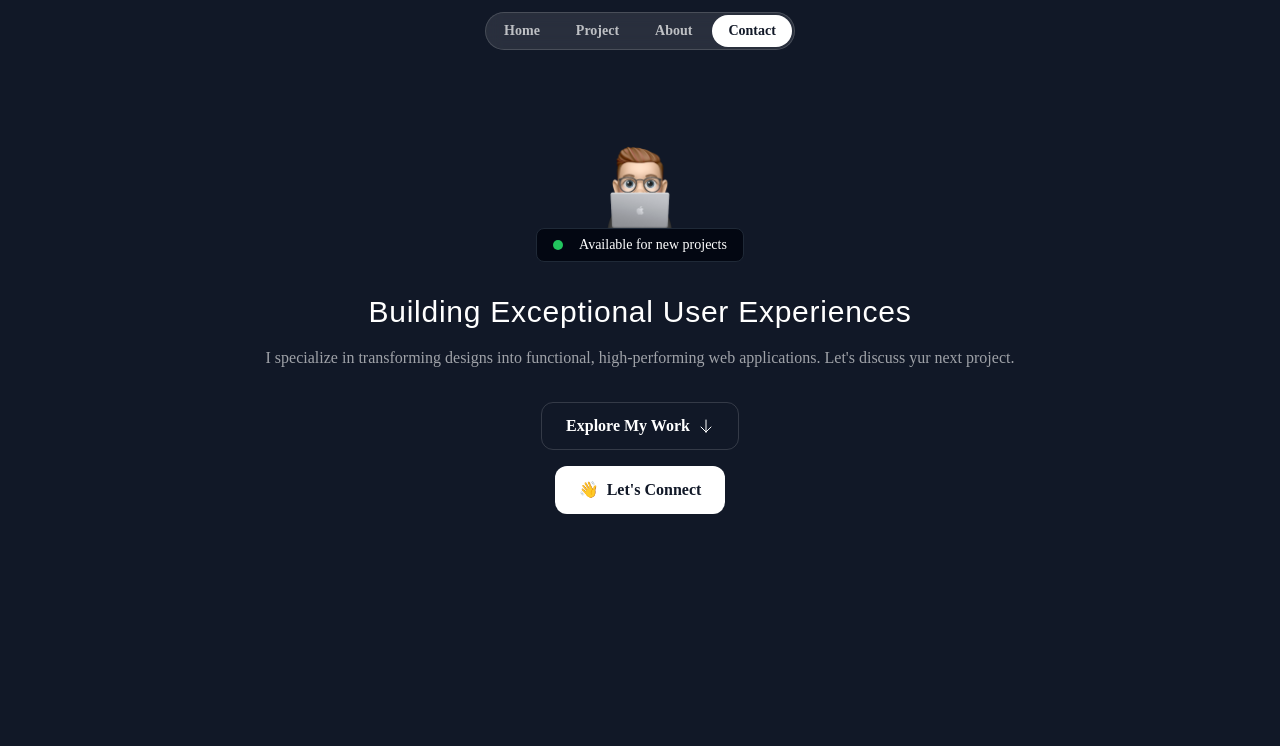
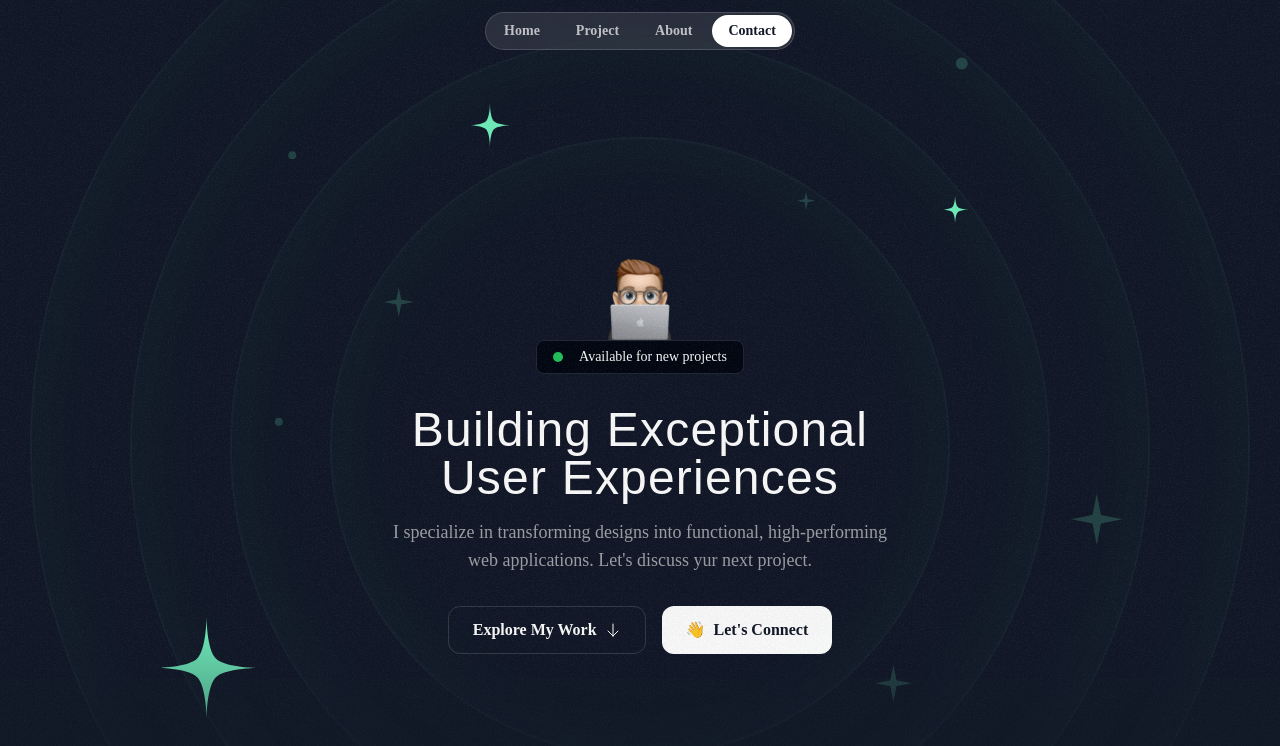
Before and after one commit to Estifanos58/Porfolio, a Next.js app: page / in a window 1280 px wide. Shown: the top 746 px of the page. Built offline with nearby package versions, Linux system fonts and the light colour scheme; a web font is replaced by a local one.

Commit message:
hero section compelete

```diff
--- a/src/app/globals.css
+++ b/src/app/globals.css
@@ -6,4 +6,7 @@
     .nav-item{
         @apply p-4 py-1.5 rounded-full text-white/70 text-sm font-semibold hover:bg-white/10 hover:text-white transition duration-300
     }
+    .hero-ring {
+        @apply absolute inset-0 border-2 top-1/2 left-1/2 -translate-x-1/2 -translate-y-1/2 rounded-full border-emerald-300/5 shadow-[0_0_80px_inset] shadow-emerald-300/5
+    }
 }
--- /dev/null
+++ b/src/components/HeroOrbit.tsx
@@ -0,0 +1,22 @@
+import { PropsWithChildren } from "react";
+
+function HeroOrbit({ children, size,  rotation}: PropsWithChildren<{ size: number, rotation:number }>) {
+  return (
+    <div className="absolute left-1/2 top-1/2 -translate-x-1/2 -translate-y-1/2">
+      <div
+        className="flex items-start justify-start"
+        style={{
+          height: `${size}px`,
+          width: `${size}px`,
+          transform: `rotate(${rotation}deg)`,
+        }}
+      >
+        <div className=" inline-flex" style={{
+            transform: `rotate(${rotation * -1}deg)`
+        }}>{children}</div>
+      </div>
+    </div>
+  );
+}
+
+export default HeroOrbit;
--- a/src/sections/Header.tsx
+++ b/src/sections/Header.tsx
@@ -1,6 +1,6 @@
 export const Header = () => {
   return (
-    <div className="flex justify-center items-center fixed top-3 w-full">
+    <div className="flex justify-center items-center fixed top-3 w-full z-10">
       <nav className="flex gap-1 p-0.5 border border-white/15 rounded-full bg-white/10 backdrop-blur">
         <a href="" className="nav-item">Home</a>
         <a href="" className="nav-item">Project</a>
--- a/src/sections/Hero.tsx
+++ b/src/sections/Hero.tsx
@@ -1,8 +1,51 @@
 import memojiImage from '../assets/images/memoji-computer.png';
 import ArrawDown from '../assets/icons/arrow-down.svg'
+import grainImage from '@/assets/images/grain.jpg'
+import StarIcon from '@/assets/icons/star.svg';
+import SparkelIcon from '@/assets/icons/sparkle.svg'
 import Image from 'next/image';
+import HeroOrbit from '@/components/HeroOrbit';
+
+
 export const HeroSection = () => {
-  return <div className='py-32'>
+  return <div className='py-32 md:py-48 lg:py-60 relative z-0 overflow-x-clip'>
+    <div className='absolute inset-0 [mask-image:linear-gradient(to_bottom,black_10%,black_70%,transparent)]'>
+    <div className='absolute inset-0 -z-30 opacity-5' style={{backgroundImage: `url(${grainImage.src})`}}></div>
+    <div className="size-[620px] hero-ring"></div>
+    <div className="size-[820px] hero-ring"></div>
+    <div className="size-[1020px] hero-ring"></div>
+    <div className="size-[1220px] hero-ring"></div>
+   <HeroOrbit size={800} rotation={-72}>
+    <StarIcon className="size-28 text-emerald-300"/>
+   </HeroOrbit>
+   <HeroOrbit size={550} rotation={20}>
+    <StarIcon className="size-12 text-emerald-300 "/>
+   </HeroOrbit>
+   <HeroOrbit size={590} rotation={98}>
+    <StarIcon className="size-8 text-emerald-300 "/>
+   </HeroOrbit>
+   <HeroOrbit size={430} rotation={-14}>
+    <SparkelIcon className="size-8 text-emerald-300/20 "/>
+   </HeroOrbit>
+   <HeroOrbit size={440} rotation={79}>
+    <SparkelIcon className="size-5 text-emerald-300/20 "/>
+   </HeroOrbit>
+   <HeroOrbit size={530} rotation={178}>
+    <SparkelIcon className="size-10 text-emerald-300/20 "/>
+   </HeroOrbit>
+   <HeroOrbit size={710} rotation={144}>
+    <SparkelIcon className="size-14 text-emerald-300/20 "/>
+   </HeroOrbit>
+   <HeroOrbit size={720} rotation={85}>
+    <div className="size-3 rounded-full bg-emerald-300/20 "/>
+   </HeroOrbit>
+   <HeroOrbit size={520} rotation={-41}>
+    <div className="size-2 rounded-full bg-emerald-300/20 "/>
+   </HeroOrbit>
+   <HeroOrbit size={650} rotation={-5}>
+    <div className="size-2 rounded-full bg-emerald-300/20 "/>
+   </HeroOrbit>
+   </div>
     <div className="container">
       <div className='flex flex-col items-center'>
         <Image src={memojiImage} className='size-[100px]' alt="Person peeking fro behind laptop"/>
@@ -11,11 +54,14 @@
           <div className='text-sm font-medium'>Available for new projects</div>
         </div>
       </div>
-      <h1 className='font-serif text-3xl text-center mt-8 tracking-wide'>Building Exceptional User Experiences</h1>
-      <p className='mt-4 text-center text-white/60 '>
+
+      <div className='max-w-lg mx-auto'>
+      <h1 className='font-serif text-3xl text-center mt-8 tracking-wide md:text-5xl '>Building Exceptional User Experiences</h1>
+      <p className='mt-4 text-center text-white/60 md:text-lg'>
         I specialize in transforming designs into functional, high-performing web applications. Let's discuss yur next project.
       </p>
-      <div className='flex flex-col items-center mt-8 gap-4'>
+      </div>
+      <div className='flex flex-col items-center mt-8 gap-4 md:flex-row justify-center'>
         <button className='inline-flex items-center gap-2 border border-white/15 px-6 h-12 rounded-xl'>
           <span className='font-semibold'>Explore My Work</span>
           <ArrawDown className='size-4'/>
```
